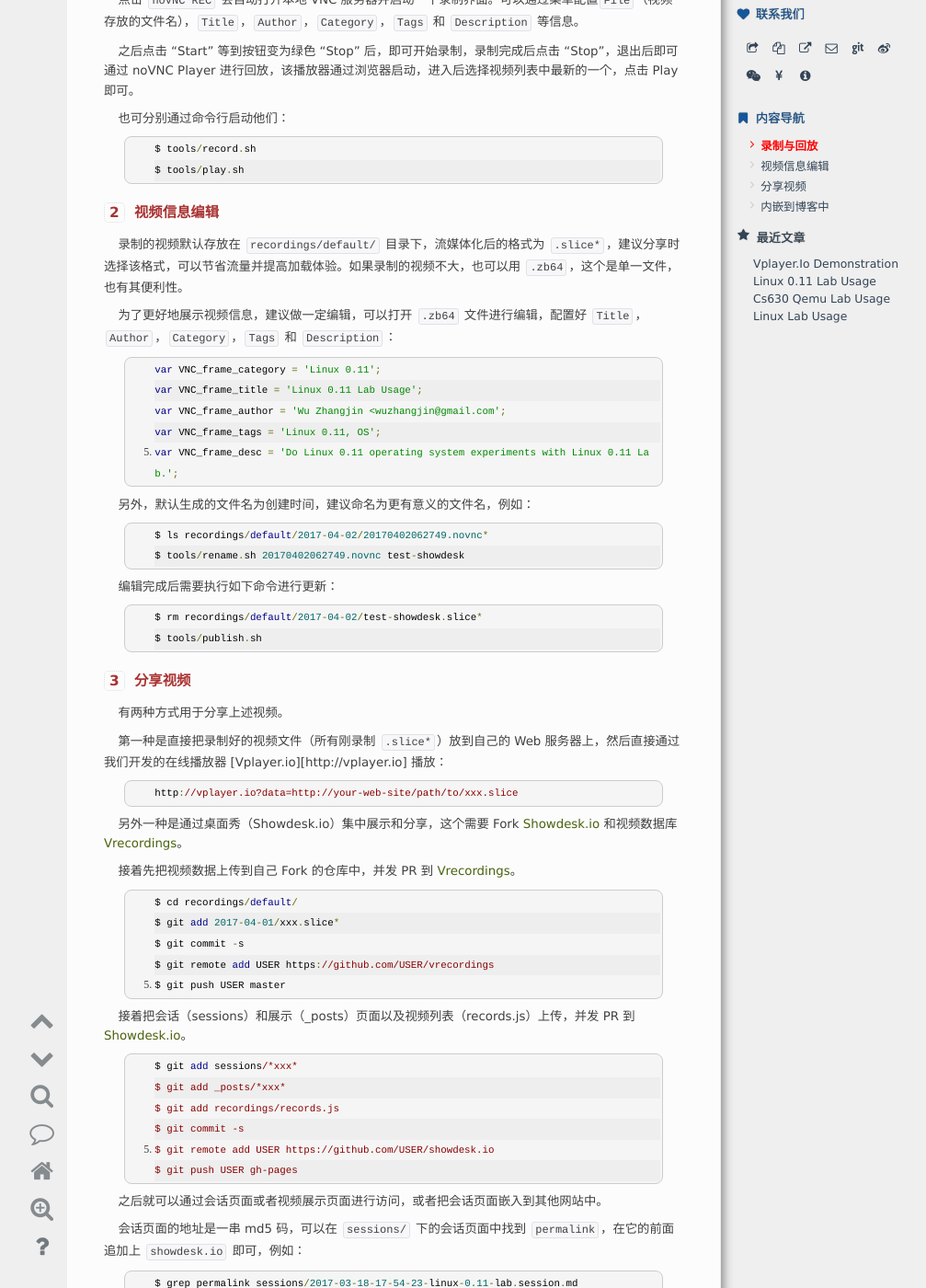
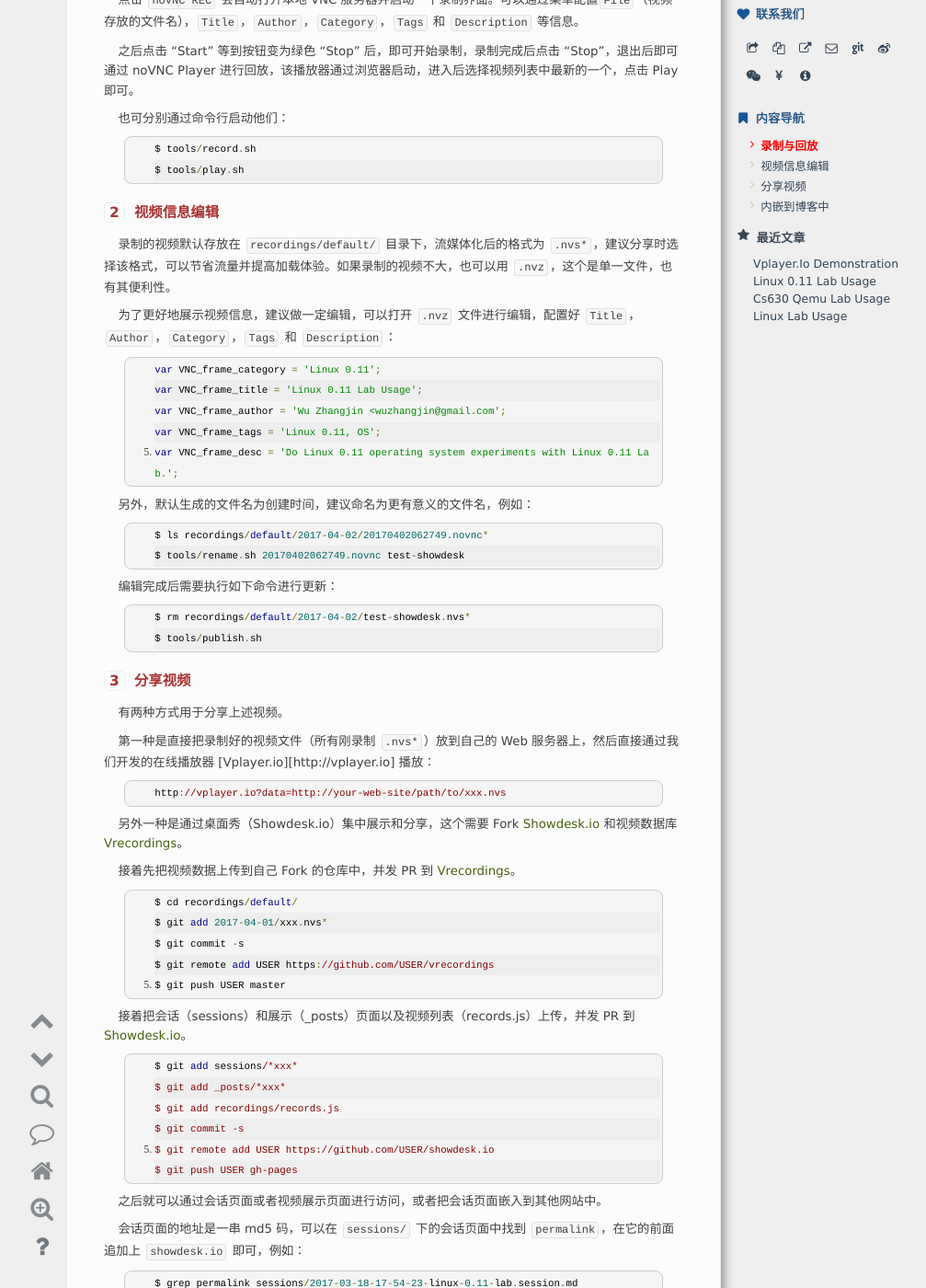
Before and after one commit to tinyclub/showdesk.io, a Jekyll site: the page built from pages/post.md, in a window 1280 px wide and 1400 px high, scrolled down 574 px. Shown: the whole window at 92% size, without its empty margins (88-1095 px from the left). Built offline with Jekyll 4.4.1, drawn with Linux system fonts in a browser that asks for light colours; comment, search, counter and statistics services are not loaded.

Commit message:
Update recordings suffix
.zb64 --> .nvz
.slice -> .nvs

Signed-off-by: Wu Zhangjin <wuzhangjin@gmail.com>

```diff
--- a/pages/post.md
+++ b/pages/post.md
@@ -35,9 +35,9 @@ order: 30
 
 ## 视频信息编辑
 
-录制的视频默认存放在 `recordings/default/` 目录下，流媒体化后的格式为 `.slice*`，建议分享时选择该格式，可以节省流量并提高加载体验。如果录制的视频不大，也可以用 `.zb64`，这个是单一文件，也有其便利性。
+录制的视频默认存放在 `recordings/default/` 目录下，流媒体化后的格式为 `.nvs*`，建议分享时选择该格式，可以节省流量并提高加载体验。如果录制的视频不大，也可以用 `.nvz`，这个是单一文件，也有其便利性。
 
-为了更好地展示视频信息，建议做一定编辑，可以打开 `.zb64` 文件进行编辑，配置好 `Title`，`Author`，`Category`，`Tags` 和 `Description`：
+为了更好地展示视频信息，建议做一定编辑，可以打开 `.nvz` 文件进行编辑，配置好 `Title`，`Author`，`Category`，`Tags` 和 `Description`：
 
     var VNC_frame_category = 'Linux 0.11';
     var VNC_frame_title = 'Linux 0.11 Lab Usage';
@@ -52,23 +52,23 @@ order: 30
 
 编辑完成后需要执行如下命令进行更新：
 
-    $ rm recordings/default/2017-04-02/test-showdesk.slice*
+    $ rm recordings/default/2017-04-02/test-showdesk.nvs*
     $ tools/publish.sh
 
 ## 分享视频
 
 有两种方式用于分享上述视频。
 
-第一种是直接把录制好的视频文件（所有刚录制 `.slice*`）放到自己的 Web 服务器上，然后直接通过我们开发的在线播放器 [Vplayer.io][http://vplayer.io] 播放：
+第一种是直接把录制好的视频文件（所有刚录制 `.nvs*`）放到自己的 Web 服务器上，然后直接通过我们开发的在线播放器 [Vplayer.io][http://vplayer.io] 播放：
 
-    http://vplayer.io?data=http://your-web-site/path/to/xxx.slice
+    http://vplayer.io?data=http://your-web-site/path/to/xxx.nvs
 
 另外一种是通过桌面秀（Showdesk.io）集中展示和分享，这个需要 Fork [Showdesk.io][4] 和视频数据库 [Vrecordings][12]。
 
 接着先把视频数据上传到自己 Fork 的仓库中，并发 PR 到 [Vrecordings][11]。
 
     $ cd recordings/default/
-    $ git add 2017-04-01/xxx.slice*
+    $ git add 2017-04-01/xxx.nvs*
     $ git commit -s
     $ git remote add USER https://github.com/USER/vrecordings
     $ git push USER master
--- a/recordings/records.js
+++ b/recordings/records.js
@@ -4,6 +4,6 @@ var VNC_record_dir = '/recordings';
 
 var VNC_record_data = [
 ['Name', 'Title', 'Size', 'Time', 'Create', 'Author', 'Category', 'Tags', 'Desc', 'Slices'],
-['default/2017-03-18/linux-0.11-lab.slice', 'Linux 0.11 Lab Usage', '11.1M', '00:06:42', '1489859663.35469', 'Wu Zhangjin <wuzhangjin@gmail.com', 'Linux 0.11', 'Linux 0.11, OS', 'Do Linux 0.11 operating system experiments with Linux 0.11 Lab.', 1],
-['default/2017-03-18/cs630-qemu-lab.slice', 'CS630 Qemu Lab Usage', '10.6M', '00:03:33', '1489850480.335766', 'Wu Zhangjin <wuzhangjin@gmail.com>', '汇编', 'CS630, X86, Assembly, Linux', 'Learn the Linux/X86 Assembly Course (CS630) with CS630 Qemu Lab', 1],
-['default/2017-03-11/linux-lab.slice', 'Linux Lab Usage', '937.3K', '00:01:02', '1489241775.0445454', 'Wu Zhangjin <wuzhangjin@gmail.com>', 'Linux 内核', 'Linux, Linux Lab', 'Linux Lab aims to create a quick Linux learning and development environment, this video demonstrates how to use it!', 1]];
+['default/2017-03-18/linux-0.11-lab.nvs', 'Linux 0.11 Lab Usage', '11.1M', '00:06:42', '1489859663.35469', 'Wu Zhangjin <wuzhangjin@gmail.com', 'Linux 0.11', 'Linux 0.11, OS', 'Do Linux 0.11 operating system experiments with Linux 0.11 Lab.', 1],
+['default/2017-03-18/cs630-qemu-lab.nvs', 'CS630 Qemu Lab Usage', '10.6M', '00:03:33', '1489850480.335766', 'Wu Zhangjin <wuzhangjin@gmail.com>', '汇编', 'CS630, X86, Assembly, Linux', 'Learn the Linux/X86 Assembly Course (CS630) with CS630 Qemu Lab', 1],
+['default/2017-03-11/linux-lab.nvs', 'Linux Lab Usage', '936.3K', '00:01:02', '1489241775.0445454', 'Wu Zhangjin <wuzhangjin@gmail.com>', 'Linux 内核', 'Linux, Linux Lab', 'Linux Lab aims to create a quick Linux learning and development environment, this video demonstrates how to use it!', 1]];
```
Also changed, not shown: _posts/2017-04-01-07-35-21-vplayer.io.post.md (+1 -1 lines), sessions/2017-03-11-14-16-15-linux-lab.session.md (+1 -1 lines), sessions/2017-03-18-15-21-20-cs630-qemu-lab.session.md (+1 -1 lines), sessions/2017-03-18-17-54-23-linux-0.11-lab.session.md (+1 -1 lines), sessions/2017-04-01-07-35-21-vplayer.io.session.md (+1 -1 lines).
